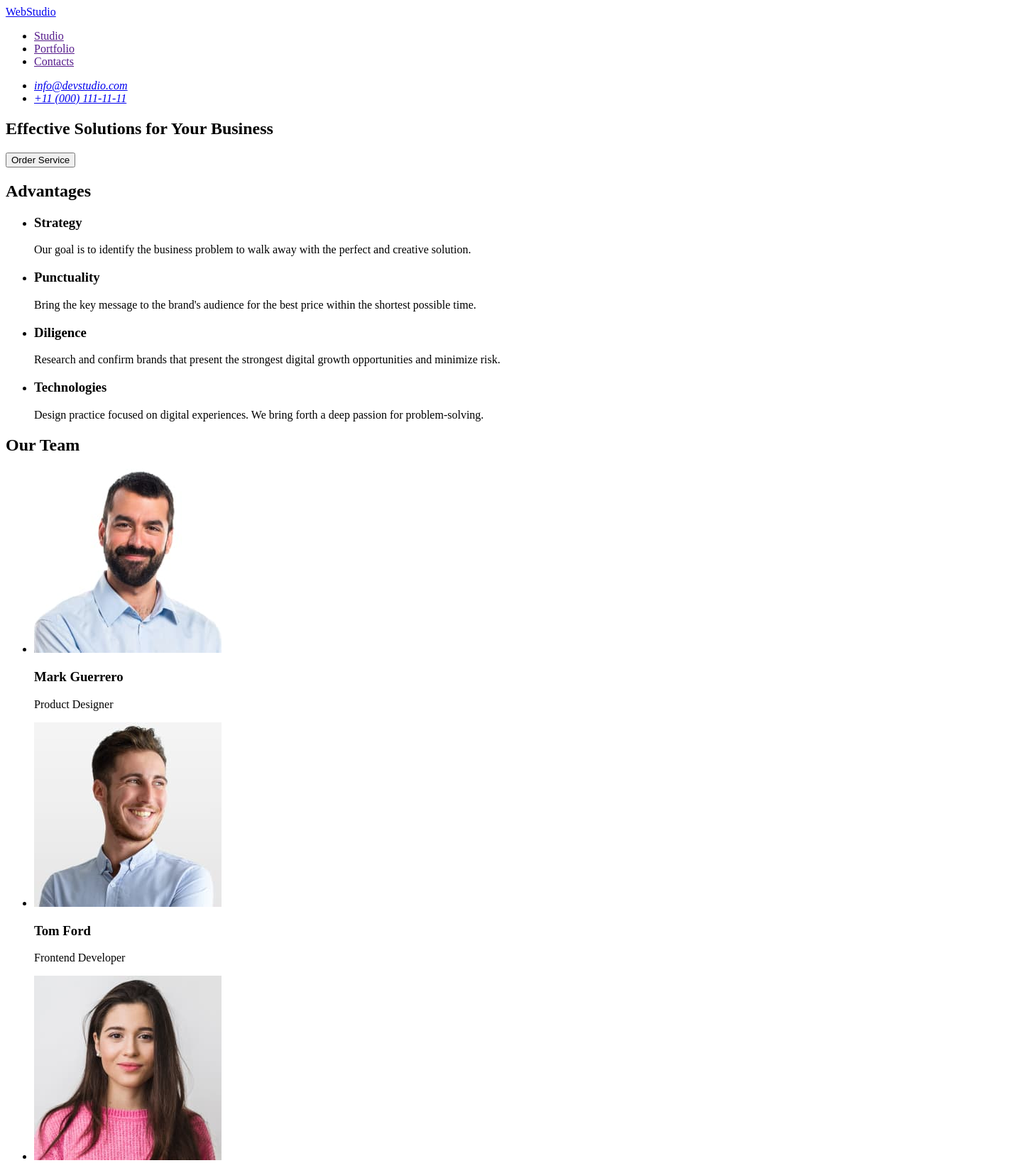
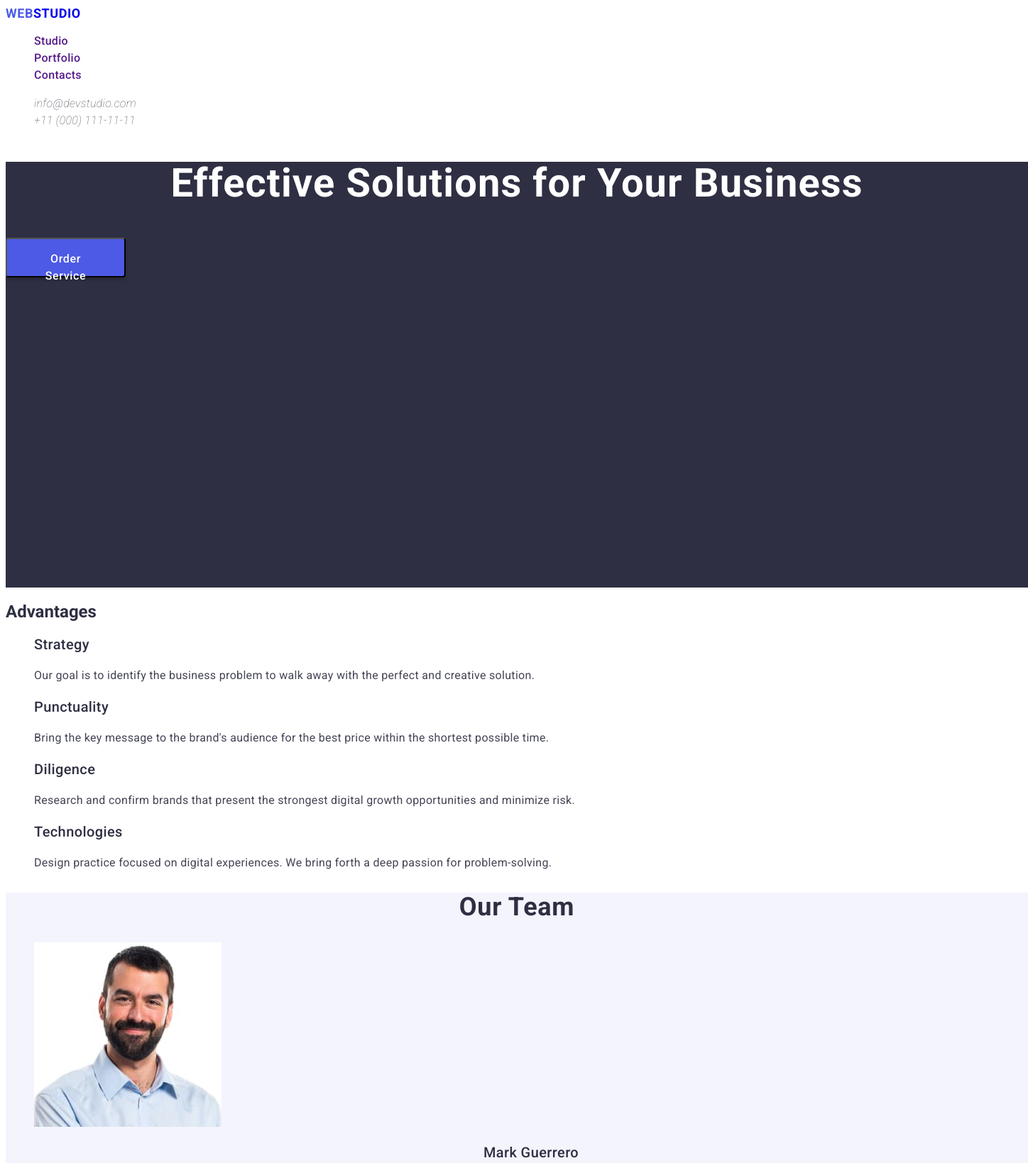
Before and after one commit to alieksa-nastya/goit-markup-homework-2, a plain HTML site: page index.html in a window 1280 px wide. Shown: the top 1639 px of the page at 71% size, 1448 px wide, since content can reach past the window. Drawn offline with Linux system fonts and the light colour scheme; a web font is replaced by a local one.

Commit message:
first-commit

```diff
--- /dev/null
+++ b/css/styles.css
@@ -0,0 +1,228 @@
+ul {
+    list-style-type: none;
+}
+
+a {
+    text-decoration: none;
+}
+
+body {
+    font-family: "Roboto", "Raleway", sans-serif;
+    color: #2E2F42;
+}
+
+.nav-logo-accent {
+    font-family: var(--second-family);
+        font-weight: 700;
+        font-size: 18px;
+        line-height: 1.16;
+        letter-spacing: 0.03em;
+        text-transform: uppercase;
+        color: #4D5AE5;
+}
+
+.nav-logo-accent-black {
+    font-family: var(--second-family);
+        font-weight: 700;
+        font-size: 18px;
+        line-height: 1.16667;
+        letter-spacing: 0.03em;
+        text-transform: uppercase;
+}
+
+.header-nav-link {
+    font-family: var(--font-family);
+        font-weight: 500;
+        font-size: 16px;
+        line-height: 1.5;
+        letter-spacing: 0.02em;
+}
+
+.header-nav-link:hover {
+font-family: var(--font-family);
+    font-weight: 500;
+    font-size: 16px;
+    line-height: 1.5;
+    letter-spacing: 0.02em;
+    color: #404BBF;
+}
+.address-link {
+    font-family: var(--font-family);
+        font-size: 16px;
+        line-height: 1.5;
+        letter-spacing: 0.02em;
+        color: #434455;
+}
+
+.address-link:hover {
+    font-family: var(--font-family);
+        font-weight: 400;
+        font-size: 16px;
+        line-height: 1.5;
+        letter-spacing: 0.02em;
+        color: #404BBF;
+}
+
+.section-one {
+    width: 1440px;
+        height: 600px;
+        background-color: #2E2F42;
+}
+
+.section-one-title {
+    font-family: var(--font-family);
+        font-size: 56px;
+        line-height: 1.07143;
+        letter-spacing: 0.02em;
+        text-align: center;
+        color: #FFFFFF;
+}
+
+.section-one-button {
+    font-family: var(--font-family);
+        font-weight: 500;
+        font-size: 16px;
+        line-height: 1.5;
+        letter-spacing: 0.04em;
+        color: #FFFFFF;
+        display: flex;
+            align-items: flex-start;
+            justify-content: flex-start;
+            flex-direction: row;
+            gap: 10px;
+            border-radius: 4px;
+                padding: 16px 32px;
+                width: 169px;
+                height: 56px;
+                box-shadow: 0 4px 4px 0 rgba(0, 0, 0, 0.15);
+                    background: #4D5AE5;
+}
+
+.section-one-button:hover {
+display: flex;
+    align-items: flex-start;
+    justify-content: flex-start;
+    flex-direction: row;
+    gap: 10px;
+    border-radius: 4px;
+        padding: 16px 32px;
+        width: 169px;
+        height: 56px;
+        box-shadow: 0 4px 4px 0 rgba(0, 0, 0, 0.15);
+            background: var(--ocean);
+            font-family: var(--font-family);
+                font-weight: 500;
+                font-size: 16px;
+                line-height: 1.5;
+                letter-spacing: 0.04em;
+                color: var(--white);
+}
+
+.section-adv-headers {
+    font-family: var(--font-family);
+        font-weight: 500;
+        font-size: 20px;
+        line-height: 1.2;
+        letter-spacing: 0.02em;
+}
+
+.section-adv-text {
+    font-family: var(--font-family);
+        font-size: 16px;
+        line-height: 1.5;
+        letter-spacing: 0.02em;
+        color: #434455;
+}
+
+.section-team {
+    width: 1440px;
+        height: 732px;
+        background-color: #F4F4FD;
+}
+
+.section-team-title {
+    font-family: var(--font-family);
+        font-weight: 700;
+        font-size: 36px;
+        line-height: 1.11111;
+        letter-spacing: 0.02em;
+        text-align: center;
+}
+
+.section-team-img {
+    width: 264px;
+        height: 260px;
+        background: url("path_to_image");
+}
+
+.section-team-people {
+    font-family: var(--font-family);
+        font-weight: 500;
+        font-size: 20px;
+        line-height: 1.2;
+        letter-spacing: 0.02em;
+        text-align: center;
+}
+
+.section-team-text {
+    font-family: var(--font-family);
+        font-size: 16px;
+        line-height: 1.5;
+        letter-spacing: 0.02em;
+        text-align: center;
+        color: #434455;
+}
+
+.section-port-title {
+    font-family: var(--font-family);
+        font-size: 36px;
+        line-height: 1.11111;
+        letter-spacing: 0.02em;
+        text-align: center;
+}
+
+.section-port-img {
+    width: 360px;
+        height: 300px;
+        background: url("path_to_image");
+}
+
+.section-port-points {
+    font-family: var(--font-family);
+        font-weight: 500;
+        font-size: 20px;
+        line-height: 1.2;
+        letter-spacing: 0.02em;
+}
+
+.section-port-text {
+    font-family: var(--font-family);
+        font-size: 16px;
+        line-height: 1.5;
+        letter-spacing: 0.02em;
+        color: #434455;
+}
+
+.footer {
+    width: 1440px;
+        height: 312px;
+        background-color: #2E2F42;
+}
+
+.footer-logo-accent-white {
+    font-family: var(--second-family);
+        font-weight: 700;
+        font-size: 18px;
+        line-height: 1.16667;
+        letter-spacing: 0.03em;
+        text-transform: uppercase;
+        color: #F4F4FD;
+}
+
+.footer-text {
+    font-family: var(--font-family);
+        font-size: 16px;
+        line-height: 1.5;
+        letter-spacing: 0.02em;
+        color: #F4F4FD;
+}
--- a/index.html
+++ b/index.html
@@ -5,95 +5,148 @@
     <meta charset="UTF-8">
     <meta name="viewport" content="width=device-width, initial-scale=1.0">
     <title>WebStudio</title>
+    <link rel="preconnect" href="https://fonts.googleapis.com">
+    <link rel="preconnect" href="https://fonts.gstatic.com" crossorigin>
+    <link href="https://fonts.googleapis.com/css2?family=Roboto:ital,wght@0,400;0,500;0,700;1,100&display=swap"
+        rel="stylesheet">
+    <link rel="preconnect" href="https://fonts.googleapis.com">
+    <link rel="preconnect" href="https://fonts.gstatic.com" crossorigin>
+    <link
+        href="https://fonts.googleapis.com/css2?family=Raleway+Dots&family=Raleway:ital,wght@0,100..900;1,100..900&display=swap"
+        rel="stylesheet">
+    <link rel="stylesheet" href="./css/styles.css">
 </head>
 
 <body>
-    <header>
-        <nav>
-            <a href="./index.html">WebStudio</a>
-            <ul>
-                <li><a href="" target="_blank">Studio</a></li>
-                <li><a href="" target="_blank">Portfolio</a></li>
-                <li><a href="" target="_blank">Contacts</a></li>
+    <header class="header">
+        <nav class="nav">
+            <a class="nav-logo" href="./index.html"><span class="nav-logo-accent">Web</span><span
+                    class="nav-logo-accent-black">Studio</span></a>
+            <ul class="nav-list">
+                <li><a class="header-nav-link" href="" target="_blank">Studio</a></li>
+                <li><a class="header-nav-link" href="" target="_blank">Portfolio</a></li>
+                <li><a class="header-nav-link" href="" target="_blank">Contacts</a></li>
             </ul>
         </nav>
         <address>
             <ul>
-                <li><a href="mailto:info@devstudio.com" target="_blank">info@devstudio.com</a></li>
-                <li><a href="tel:+110001111111" target="_blank">+11 (000) 111-11-11</a></li>
+                <li><a class="address-link" href="mailto:info@devstudio.com" target="_blank">info@devstudio.com</a></li>
+                <li><a class="address-link" href="tel:+110001111111" target="_blank">+11 (000) 111-11-11</a></li>
             </ul>
         </address>
-
     </header>
 
 
     <main>
-        <section>
-            <h1>
+        <section class="section-one">
+            <h1 class="section-one-title">
                 Effective Solutions
                 for Your Business
             </h1>
-            <button type="button">Order Service</button>
+            <button class="section-one-button" type="button">Order Service</button>
         </section>
 
-        <section>
-            <h2>Advantages</h2>
+        <section class="section-adv">
+            <h2 class="section-adv-title">Advantages</h2>
             <ul>
                 <li>
-                    <h3>Strategy</h3>
-                    <p>Our goal is to identify the business
+                    <h3 class="section-adv-headers">Strategy</h3>
+                    <p class="section-adv-text">Our goal is to identify the business
                         problem to walk away with the perfect and creative solution.</p>
                 </li>
                 <li>
-                    <h3>Punctuality</h3>
-                    <p>Bring the key message to the brand's audience for the best price within the shortest possible
+                    <h3 class="section-adv-headers">Punctuality</h3>
+                    <p class="section-adv-text">Bring the key message to the brand's audience for the best price within
+                        the shortest possible
                         time.
                     </p>
                 </li>
                 <li>
-                    <h3>Diligence</h3>
-                    <p>Research and confirm brands that present the strongest digital growth opportunities and minimize
+                    <h3 class="section-adv-headers">Diligence</h3>
+                    <p class="section-adv-text">Research and confirm brands that present the strongest digital growth
+                        opportunities and minimize
                         risk.</p>
                 </li>
                 <li>
-                    <h3>Technologies</h3>
-                    <p>Design practice focused on digital experiences. We bring forth a deep passion for
+                    <h3 class="section-adv-headers">Technologies</h3>
+                    <p class="section-adv-text">Design practice focused on digital experiences. We bring forth a deep
+                        passion for
                         problem-solving.
                     </p>
                 </li>
             </ul>
         </section>
 
-        <section>
-            <h2>Our Team</h2>
+        <section class="section-team">
+            <h2 class="section-team-title">Our Team</h2>
             <ul>
                 <li>
-                    <img src="./images/img-1.jpg" alt="Mark Guerrero" width="264" height="260">
-                    <h3>Mark Guerrero</h3>
-                    <p>Product Designer</p>
+                    <img class="section-team-img" src="./images/img-1.jpg" alt="Mark Guerrero" width="264" height="260">
+                    <h3 class="section-team-people">Mark Guerrero</h3>
+                    <p class="section-team-text">Product Designer</p>
                 </li>
                 <li>
-                    <img src="./images/img-2.jpg" alt="Tom Ford" width="264" height="260">
-                    <h3>Tom Ford</h3>
-                    <p>Frontend Developer</p>
+                    <img class="section-team-img" src="./images/img-2.jpg" alt="Tom Ford" width="264" height="260">
+                    <h3 class="section-team-people">Tom Ford</h3>
+                    <p class="section-team-text">Frontend Developer</p>
                 </li>
                 <li>
-                    <img src="./images/img-3.jpg" alt="Camila Garcia" width="264" height="260">
-                    <h3>Camila Garcia</h3>
-                    <p>Marketing</p>
+                    <img class="section-team-img" src="./images/img-3.jpg" alt="Camila Garcia" width="264" height="260">
+                    <h3 class="section-team-people">Camila Garcia</h3>
+                    <p class="section-team-text">Marketing</p>
                 </li>
                 <li>
-                    <img src="./images/img-4.jpg" alt="Daniel Wilson" width="264" height="260">
-                    <h3>Daniel Wilson</h3>
-                    <p>UI Designer</p>
+                    <img class="section-team-img" src="./images/img-4.jpg" alt="Daniel Wilson" width="264" height="260">
+                    <h3 class="section-team-people">Daniel Wilson</h3>
+                    <p class="section-team-text">UI Designer</p>
+                </li>
+            </ul>
+        </section>
+
+        <section class="section-port">
+            <h2 class="section-port-title">Our Portfolio</h2>
+            <ul>
+                <li>
+                    <img class="section-port-img" src="./images/banking-app.jpg" alt="Interface of the Banking App ">
+                    <h3 class="section-port-points">Banking App</h3>
+                    <p class="section-port-text">App</p>
+                </li>
+                <li>
+                    <img class="section-port-img" src="./images/cashless-payment.jpg"
+                        alt="An example of cashless paymen by phone">
+                    <h3 class="section-port-points">Cashless Payment</h3>
+                    <p class="section-port-text">Marketing</p>
+                </li>
+                <li>
+                    <img src="./images/meditation-app.jpg" alt="A laptop with the main page of the Meditation App">
+                    <h3 class="section-port-points">Meditation App</h3>
+                    <p class="section-port-text">App</p>
+                </li>
+                <li>
+                    <img class="section-port-img" src="./images/taxi-service.jpg" alt="Taxi Service">
+                    <h3 class="section-port-points">Taxi Service</h3>
+                    <p class="section-port-text">Marketing</p>
+                </li>
+                <li>
+                    <img class="section-port-img" src="./images/screen-illustrations.jpg"
+                        alt="A phone with 4 possible screen illustrations">
+                    <h3 class="section-port-points">Screen Illustrations</h3>
+                    <p class="section-port-text">Design</p>
+                </li>
+                <li>
+                    <img class="section-port-img" src="./images/online-courses.jpg" alt="A girl who is using her phone">
+                    <h3 class="section-port-points">Online Courses</h3>
+                    <p class="section-port-text">Marketing</p>
                 </li>
             </ul>
         </section>
     </main>
 
-    <footer>
-        <a href="./index.html">WebStudio</a>
-        <p>Increase the flow of customers and sales for your business with digital marketing & growth solutions.</p>
+    <footer class="footer">
+        <a class="footer-logo" href="./index.html"><span class="nav-logo-accent">Web</span><span
+                class="footer-logo-accent-white">Studio</span></a>
+        <p class="footer-text">Increase the flow of customers and sales for your business with digital marketing &
+            growth solutions.</p>
     </footer>
 </body>
 
```
Also changed, not shown: images/banking-app.jpg (added), images/cashless payment.jpg (added), images/meditation-app.jpg (added), images/online-courses.jpg (added), images/screen-illustrations.jpg (added), images/taxi-service.jpg (added).
